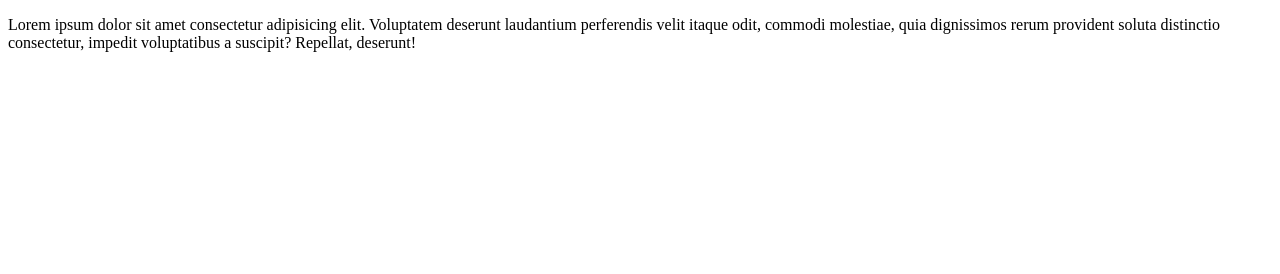
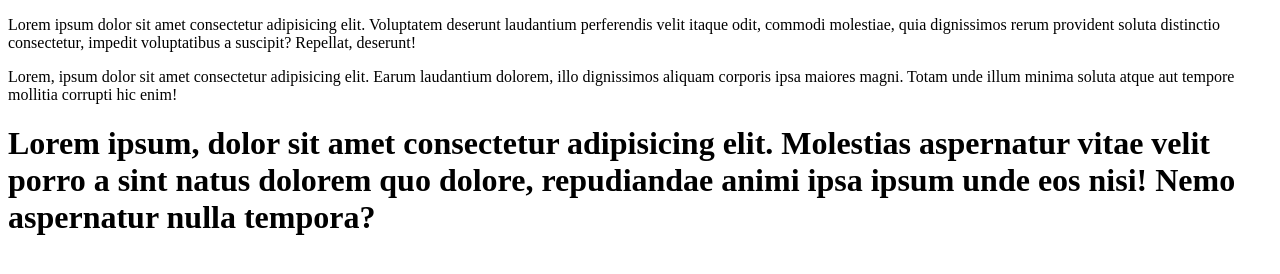
Before and after one commit to Wahidul30/my-first-repo, a plain HTML site: page my-first-repo.html in a window 1280 px wide. Drawn offline with Linux system fonts and the light colour scheme.

Commit message:
fashfksd :

```diff
--- a/my-first-repo.html
+++ b/my-first-repo.html
@@ -8,6 +8,7 @@
 </head>
 <body>
   <p>Lorem ipsum dolor sit amet consectetur adipisicing elit. Voluptatem deserunt laudantium perferendis velit itaque odit, commodi molestiae, quia dignissimos rerum provident soluta distinctio consectetur, impedit voluptatibus a suscipit? Repellat, deserunt!</p>
-
+  <p>Lorem, ipsum dolor sit amet consectetur adipisicing elit. Earum laudantium dolorem, illo dignissimos aliquam corporis ipsa maiores magni. Totam unde illum minima soluta atque aut tempore mollitia corrupti hic enim!</p>
+  <h1>Lorem ipsum, dolor sit amet consectetur adipisicing elit. Molestias aspernatur vitae velit porro a sint natus dolorem quo dolore, repudiandae animi ipsa ipsum unde eos nisi! Nemo aspernatur nulla tempora?</h1>
 </body>
 </html>
```
